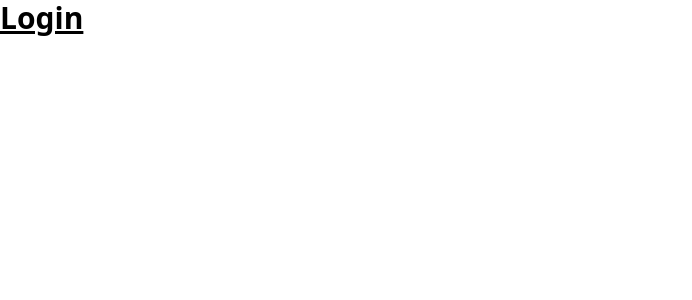
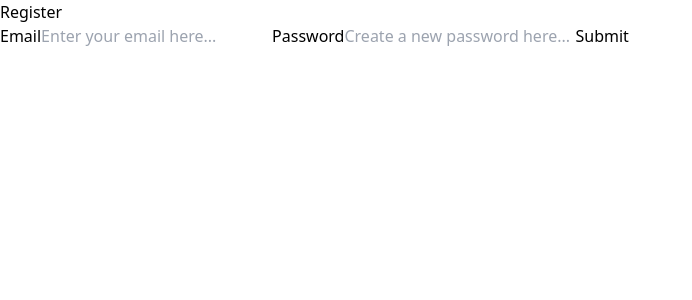
Before and after one commit to adriankristanto/devkind-test, a React (Create React App) app in the folder client/: page /login in a window 1280 px wide. Shown: the top 300 px of the page, without its empty margins (0-692 px from the left). Built offline with nearby package versions, Linux system fonts and the light colour scheme.

Commit message:
added login functionality to the client app

```diff
--- a/client/src/components/Login.js
+++ b/client/src/components/Login.js
@@ -1,9 +1,54 @@
 import React from "react";
+import { useAuth } from "../contexts/AuthContext";
+import { Formik, Field, Form } from "formik";
+import { useNavigate } from "react-router-dom";
 
 export default function Login() {
+  const { login, setCurrentUser, setToken } = useAuth();
+
+  const navigate = useNavigate();
+
+  const handleSubmit = async (values) => {
+    const { email, password } = values;
+    try {
+      const user = await login(email, password);
+      setCurrentUser(user);
+      setToken(user.token);
+      navigate("/");
+    } catch (exception) {
+      console.error(exception.response.data);
+    }
+  };
+
   return (
-    <div className="App">
-      <h1 className="text-3xl font-bold underline"> Login </h1>
+    <div>
+      <h1>Register</h1>
+      <Formik
+        initialValues={{
+          email: "",
+          password: "",
+        }}
+        onSubmit={handleSubmit}
+      >
+        <Form>
+          <label htmlFor="email">Email</label>
+          <Field
+            id="email"
+            name="email"
+            placeholder="Enter your email here..."
+            type="email"
+          />
+
+          <label htmlFor="password">Password</label>
+          <Field
+            id="password"
+            name="password"
+            placeholder="Create a new password here..."
+            type="password"
+          />
+          <button type="submit">Submit</button>
+        </Form>
+      </Formik>
     </div>
   );
 }
--- a/client/src/components/Register.js
+++ b/client/src/components/Register.js
@@ -16,7 +16,7 @@ export default function Register() {
       setToken(user.token);
       navigate("/");
     } catch (exception) {
-      console.error(exception);
+      console.error(exception.response.data);
     }
   };
 
```
